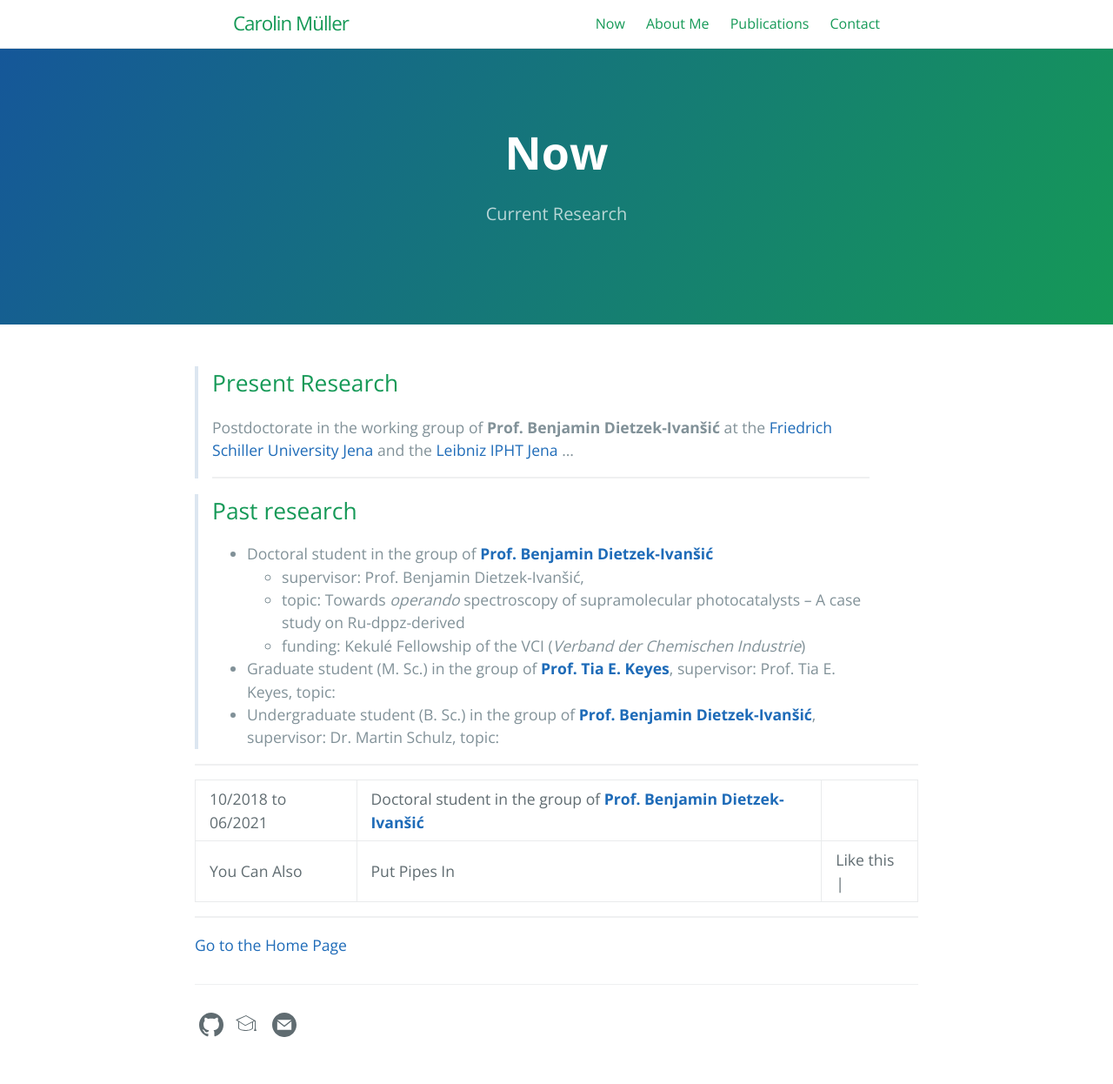
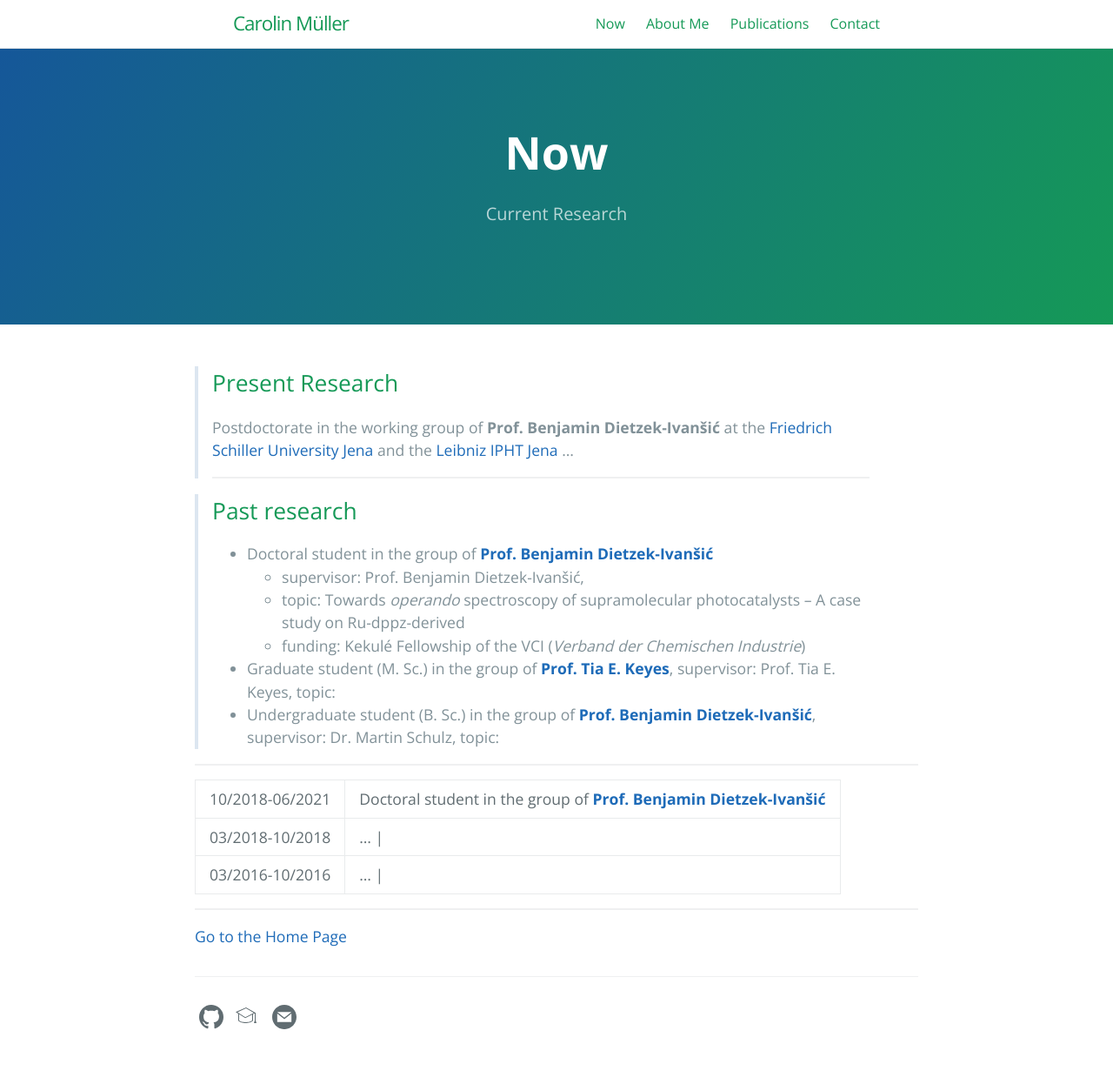
Before and after one commit to carolin-m/carolin-m.github.io, a Jekyll site: the page built from now.md, in a window 1280 px wide. Shown: the whole page at 87% size. Built offline with Jekyll 4.4.1, drawn with Linux system fonts in a browser that asks for light colours.

Commit message:
Update now.md

```diff
--- a/now.md
+++ b/now.md
@@ -24,8 +24,9 @@ _______
 
 _______
 
-| 10/2018 to 06/2021  | Doctoral student in the group of [**Prof. Benjamin Dietzek-Ivanšić**](https://www.ipc.uni-jena.de/en/AGDietzek) |
-| You Can Also   | Put Pipes In | Like this \|
+| 10/2018-06/2021  | Doctoral student in the group of [**Prof. Benjamin Dietzek-Ivanšić**](https://www.ipc.uni-jena.de/en/AGDietzek) |
+| 03/2018-10/2018   | ... \| |
+| 03/2016-10/2016   | ... \| |
 
 _________
 
```
